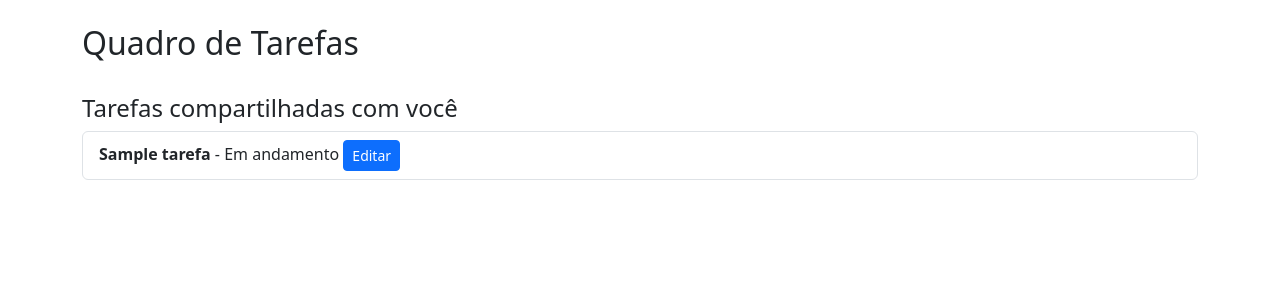
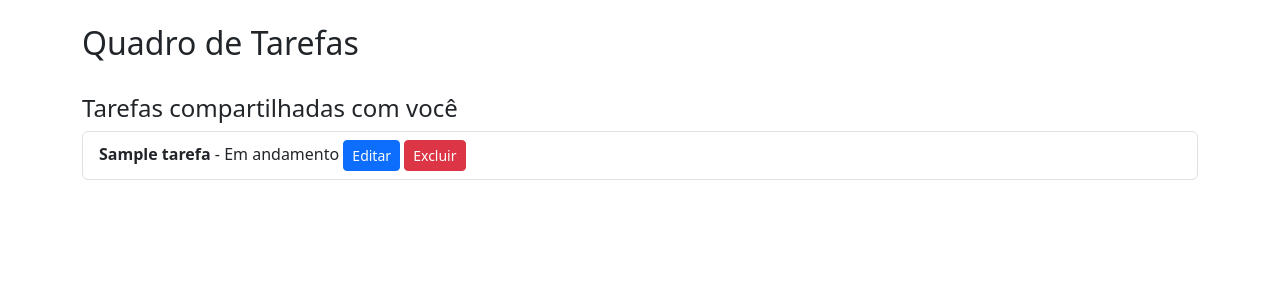
Before and after one commit to alyssa-sys/Grupo-1-FSI-Tutorial-Flask, a Flask app: page /quadro in a window 1280 px wide. Shown: the part 56-356 px from the top of the page. Run offline with Flask 3, Linux system fonts and the light colour scheme; a user stored in the database is signed in; tables that the repository leaves empty hold one stand-in row (values such as "Sample post").

Commit message:
consertando excluir

```diff
--- a/gerenciador_de_tarefas/templates/quadro.html
+++ b/gerenciador_de_tarefas/templates/quadro.html
@@ -17,6 +17,7 @@
         <li class="list-group-item">
             <strong>{{ tarefa.titulo }}</strong> - {{ tarefa.status }}
                 <a href="{{ url_for('editar_tarefa', tarefa_id=tarefa.id) }}" class="btn btn-sm btn-primary">Editar</a>
+                <a href="{{ url_for('excluir_tarefa', tarefa_id=tarefa.id) }}" class="btn btn-sm btn-danger">Excluir</a>
         </li>
     {% endfor %}
 </ul>
```
